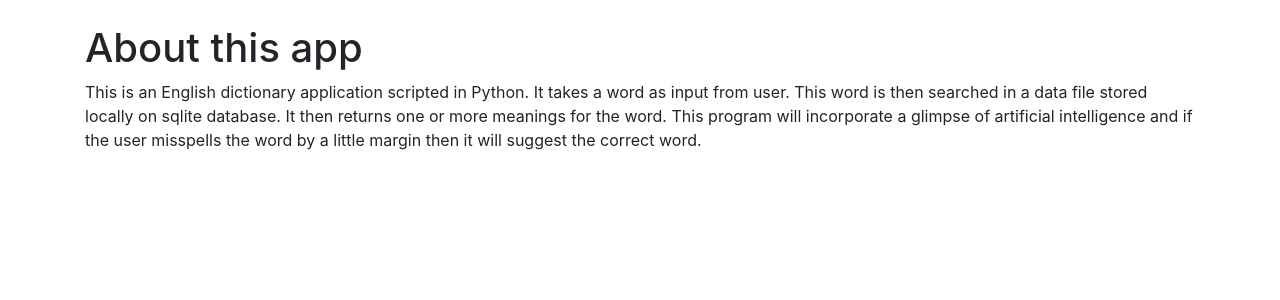
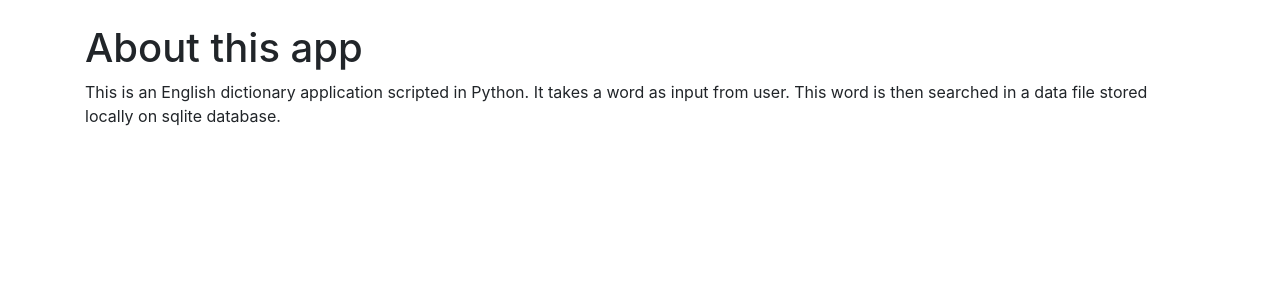
Before and after one commit to lalalilulu/Django_Dictionary_App, a Django app: page /about/ in a window 1280 px wide. Shown: the part 56-356 px from the top of the page. Run offline with Django 3.2, Linux system fonts and the light colour scheme; some libraries are stand-ins or nearby versions.

Commit message:
change templates

```diff
--- a/dict_page/templates/about.html
+++ b/dict_page/templates/about.html
@@ -4,8 +4,5 @@
 <h1>About this app</h1>
 <p>This is an English dictionary application scripted in Python.
 It takes a word as input from user. This word is then searched in a data file stored locally on sqlite database.
-It then returns one or more meanings for the word.
-This program will incorporate a glimpse of artificial intelligence and if the user misspells the word by a little margin
-then it will suggest the correct word.
 </p>
 {% endblock %}
```
